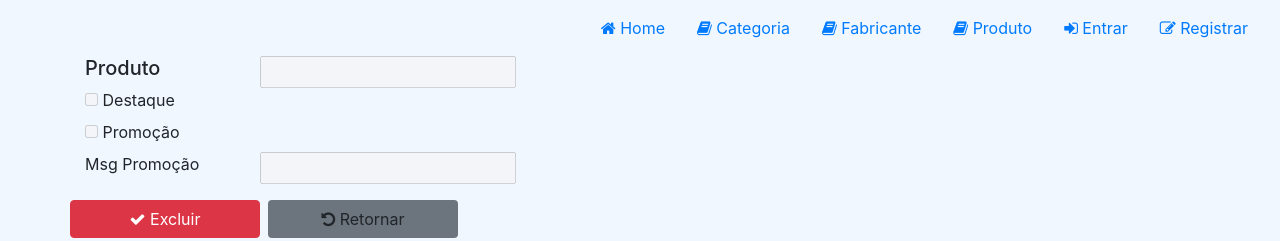
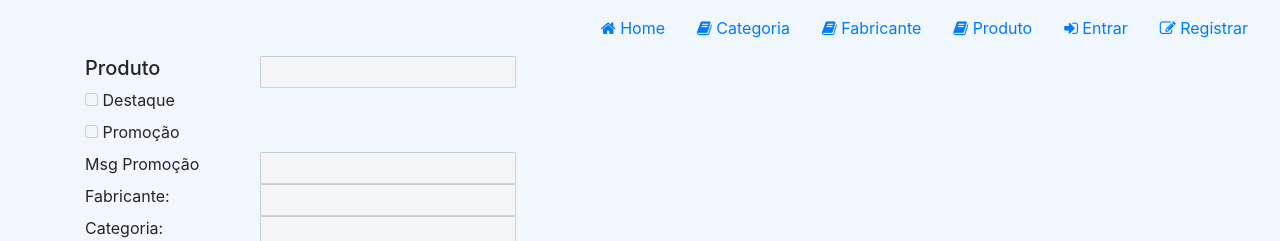
Before and after one commit to ViniciusC-Moura/appweb, a Django app: page /produto/delete/1 in a window 1280 px wide. Shown: the top 241 px of the page. Run offline with Django 4.2, Linux system fonts and the light colour scheme; data that the repository does not hold is empty; some libraries are stand-ins or nearby versions.

Commit message:
atividade 7 feita

```diff
--- a/Loja/loja/templates/produto/produto-delete.html
+++ b/Loja/loja/templates/produto/produto-delete.html
@@ -39,6 +39,17 @@
             <input value="{{produto.msgPromocao}}" name="msgPromocao" disabled>
         </div>
         <div class="row">
+            <label for="fabricante" class="col-md-2">Fabricante:</label>
+            <input value="{{produto.fabricante}}" name="fabricante" disabled>
+        </div>
+        <div class="row">
+            <label for="categoria" class="col-md-2">Categoria:</label>
+            <input value="{{produto.categoria}}" name="categoria" disabled>
+        </div>
+        <div class="row mt-3">
+            <img class="border border-secondary" width="200px" src="/media/{{produto.image}}"/>
+        </div>
+        <div class="row">
             <button type="submit" class="btn btn-danger col-md-2 mt-3 mr-2"><i class="fa fa-check"></i> Excluir</button>
             <a href={% url 'produto' %} class="btn bg-secondary col-md-2 mt-3"><i class="fa fa-rotate-left"></i> Retornar</a>
         </div>
--- a/Loja/loja/views/ProdutoView.py
+++ b/Loja/loja/views/ProdutoView.py
@@ -14,12 +14,14 @@ def edit_produto_postback(request, id=None):
         msgPromocao = request.POST.get("msgPromocao")
         categoria = request.POST.get("CategoriaFk")
         fabricante = request.POST.get("FabricanteFk")
+        image = request.POST.get("image")
         print("postback")
         print(id)
         print(produto)
         print(destaque)
         print(promocao)
         print(msgPromocao)
+        print(image)
         try:
             obj_produto = Produto.objects.filter(id=id).first()
             obj_produto.Produto = produto
@@ -29,8 +31,17 @@ def edit_produto_postback(request, id=None):
             obj_produto.categoria = Categoria.objects.filter(id=categoria).first()
             if msgPromocao is not None:
                 obj_produto.msgPromocao = msgPromocao
-                obj_produto.save()
-                print("Produto %s salvo com sucesso" % produto)
+            if request.FILES is not None:
+                num_files = len(request.FILES.getlist('image'))
+                if num_files > 0:
+                    imagefile = request.FILES['image']
+                    print(imagefile)
+                    fs = FileSystemStorage()
+                    filename = fs.save(imagefile.name, imagefile)
+                    if (filename is not None) and (filename != ""):
+                        obj_produto.image = filename
+                        print(f"obj_produto.image: {obj_produto.image}")
+            obj_produto.save()
         except Exception as e:
             print("Erro salvando edição de produto: %s" % e)
     return redirect("/produto")
@@ -112,6 +123,8 @@ def delete_produto_postback(request, id=None):
         print("postback-delete")
         print(id)
         try:
+            if Produto.objects.filter(id=id).first().image:
+                Produto.objects.filter(id=id).first().image.delete(save=False)
             Produto.objects.filter(id=id).delete()
             print("Produto %s excluido com sucesso" % produto)
         except Exception as e:
@@ -119,6 +132,10 @@ def delete_produto_postback(request, id=None):
     return redirect("/produto")
 
 def create_produto_view(request, id=None):
+    Fabricantes = Fabricante.objects.all()
+    Categorias = Categoria.objects.all()
+    context = {'fabricantes' : Fabricantes, 'categorias' : Categorias}
+
     if request.method == 'POST':
         produto = request.POST.get("Produto")
         destaque = request.POST.get("destaque")
@@ -126,6 +143,8 @@ def create_produto_view(request, id=None):
         msgPromocao = request.POST.get("msgPromocao")
         preco = request.POST.get("preco")
         image = request.POST.get("image")
+        fabricante = request.POST.get("FabricanteFk")
+        categoria = request.POST.get("CategoriaFk")
         print("postback-create")
         print(produto)
         print(destaque)
@@ -133,6 +152,8 @@ def create_produto_view(request, id=None):
         print(msgPromocao)
         print(preco)
         print(image)
+        print(fabricante)
+        print(categoria)
         try:
             obj_produto = Produto()
             obj_produto.Produto = produto
@@ -143,6 +164,8 @@ def create_produto_view(request, id=None):
             obj_produto.preco = 0
             if (preco is not None) and ( preco != ""):
                 obj_produto.preco = preco
+            obj_produto.fabricante = Fabricante.objects.filter(id=fabricante).first()
+            obj_produto.categoria = Categoria.objects.filter(id=categoria).first()
             obj_produto.criado_em = timezone.now()
             obj_produto.alterado_em = obj_produto.criado_em
             # Se for anexado arquivo, salva na pasta e guarda nome no objeto
@@ -160,4 +183,4 @@ def create_produto_view(request, id=None):
         except Exception as e:
             print("Erro inserindo produto: %s" % e)
         return redirect("/produto")
-    return render(request, template_name='produto/produto-create.html',status=200)
+    return render(request, template_name='produto/produto-create.html', context=context, status=200)
```
Also changed, not shown: Loja/loja/templates/produto/produto-create.html (+18 -0 lines), Loja/loja/templates/produto/produto-details.html (+8 -0 lines), Loja/loja/templates/produto/produto-edit.html (+9 -3 lines), Loja/lojaAdmin/media/monitor_pcOdc6Z.jpg (added).
